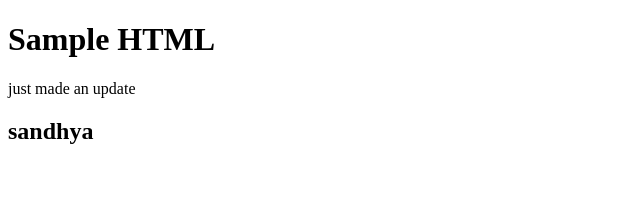
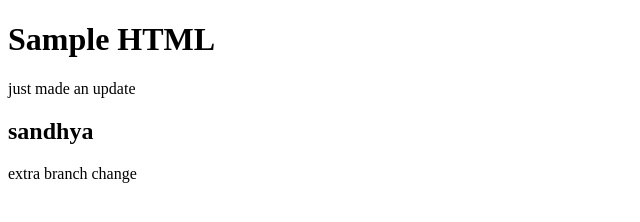
Before and after one commit to CodeCamp-Oct-2021/assignment-4-html-me-something-gsandhya2011, a website: page index.html in a window 1280 px wide. Shown: the whole page, without its empty margins (0-640 px from the left). Drawn offline with Linux system fonts and the light colour scheme.

Commit message:
updated files in extrabranch

```diff
--- a/index.html
+++ b/index.html
@@ -7,5 +7,6 @@
       <h1>Sample HTML</h1>
       <p>just made an update</p>
       <h2>sandhya</h2>
+      <p>extra branch change</p>
    </body>
 </html>
```
